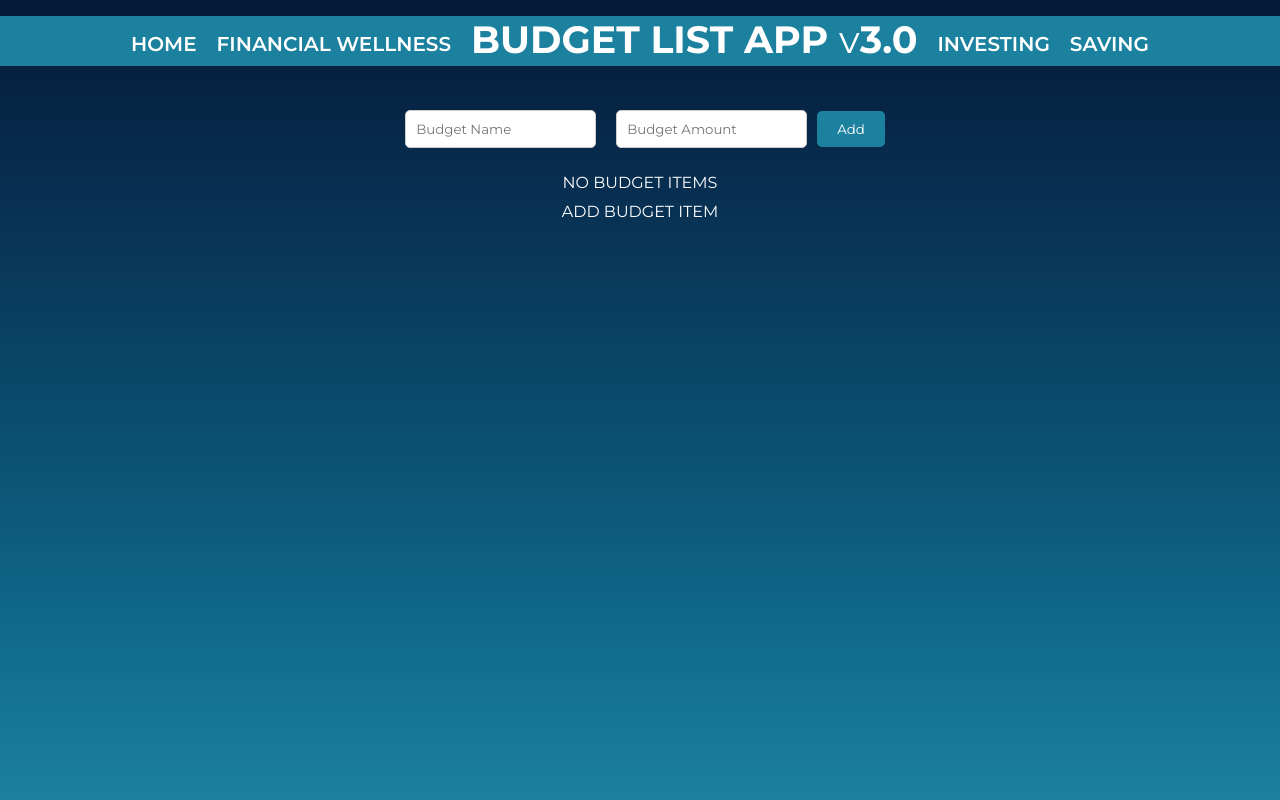
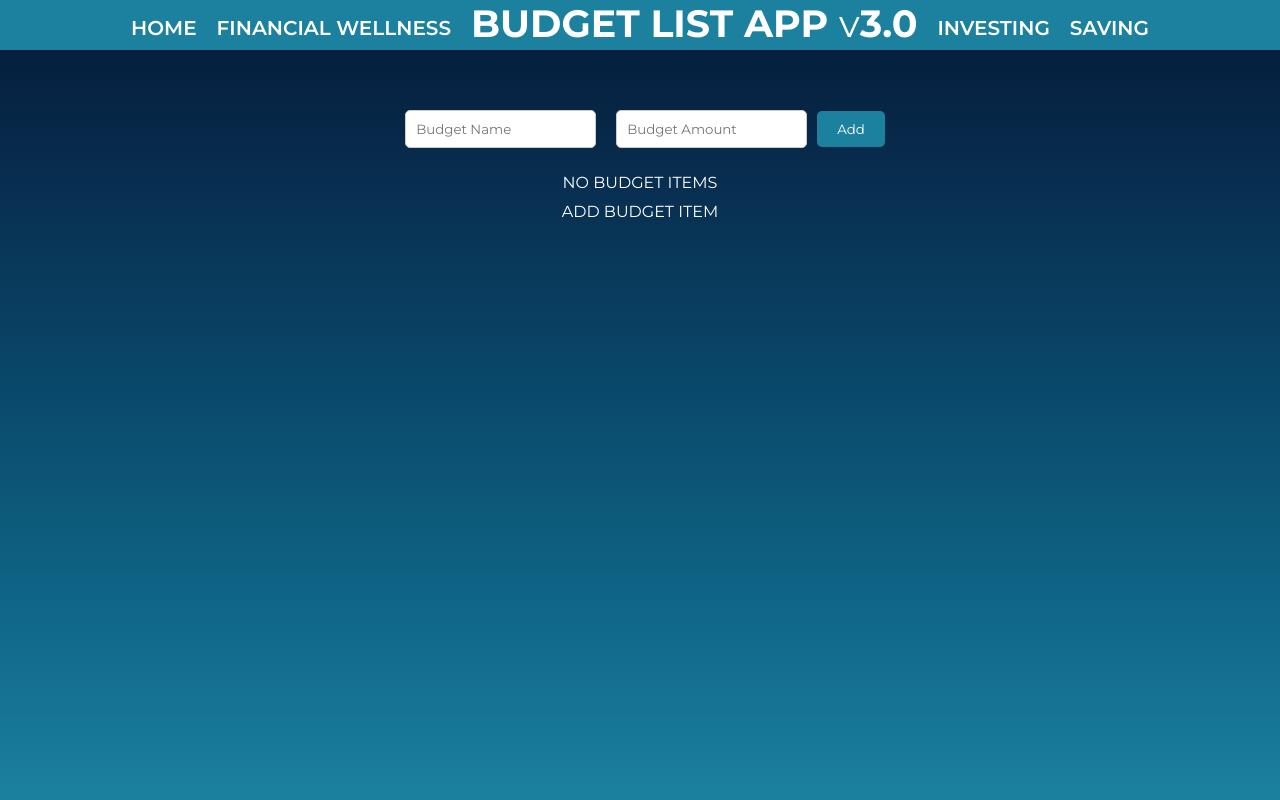
Before and after one commit to 8thrichard/budgetapp, a React (Create React App) app: page / in a window 1280 px wide. Shown: the top 800 px of the page. Built offline with nearby package versions, Linux system fonts and the light colour scheme; a web font is replaced by a local one.

Commit message:
Documentation

```diff
--- a/src/App.tsx
+++ b/src/App.tsx
@@ -16,7 +16,6 @@ const App = () => {
     <Router>
       <div className="App">
         <header className="App-header">
-          //Navbar
           <nav>
             <ul>
               <li>
```
